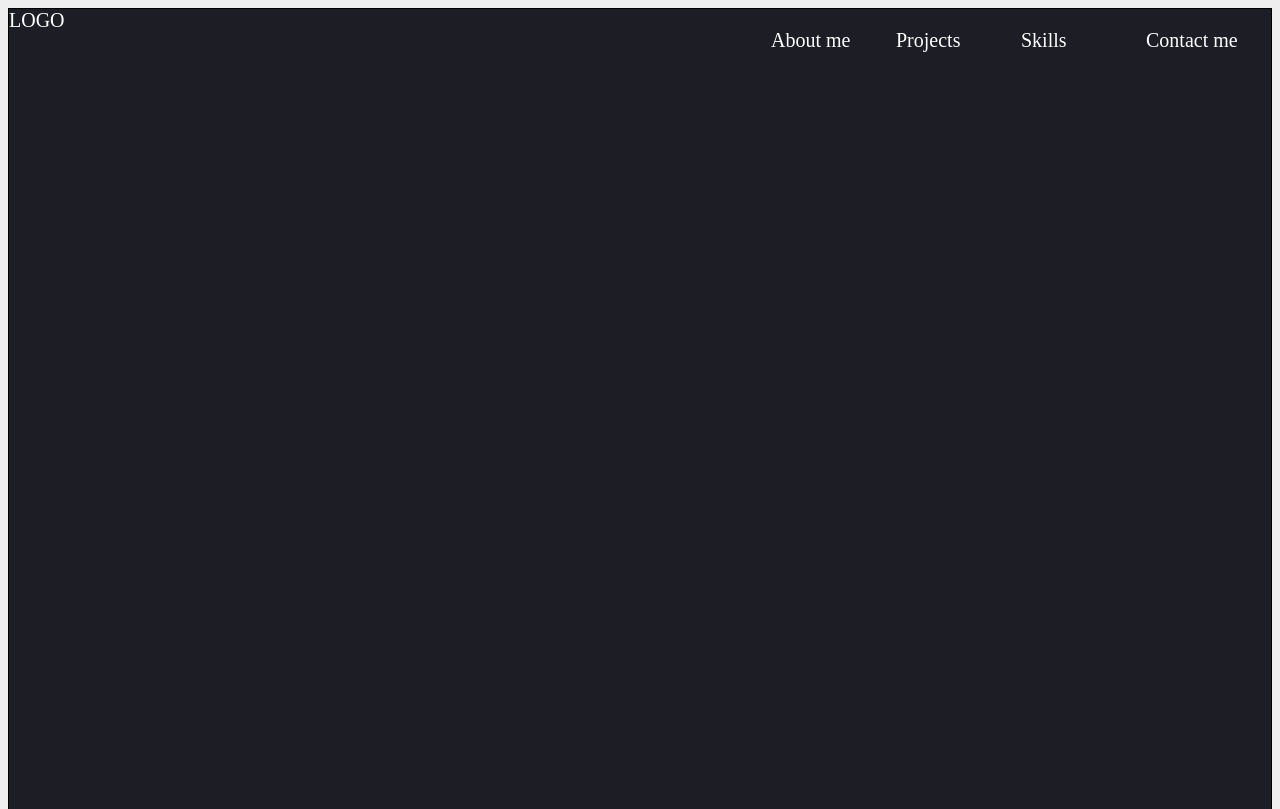
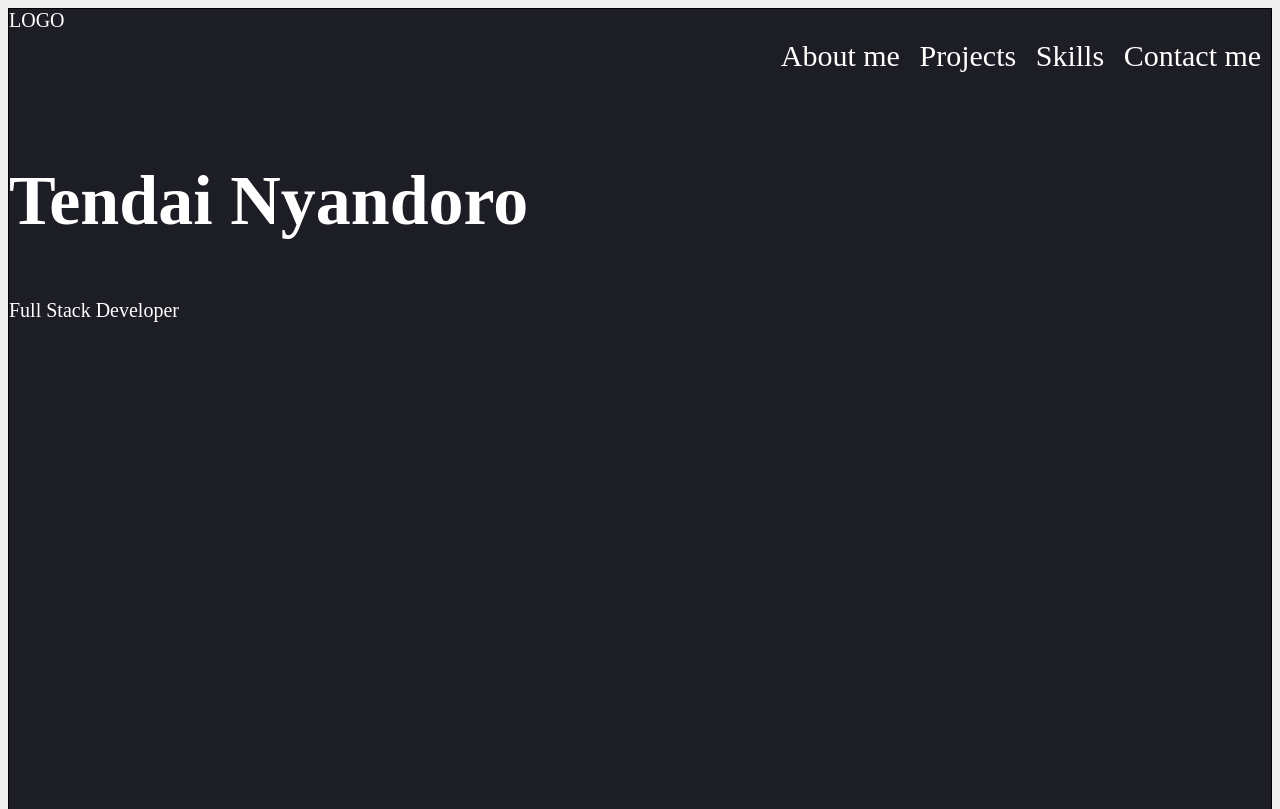
Before and after one commit to tnyandoro/Personal-profile, a website built with webpack: page dist/index.html in a window 1280 px wide. Shown: the top 809 px of the page. Built offline with nearby package versions, Linux system fonts and the light colour scheme.

Commit message:
Style the hero section

```diff
--- a/dist/index.html
+++ b/dist/index.html
@@ -18,6 +18,8 @@
           <li>Contact me</li>
         </ul>
       </nav>
+      <h1>Tendai Nyandoro</h1>
+      <p>Full Stack Developer</p>
     </section>
     <section></section>
     <section></section>
--- a/dist/styles.css
+++ b/dist/styles.css
@@ -26,9 +26,15 @@ ul {
   display: flex;
   list-style-type: none;
   width: 500px;
-  justify-content: space-between;
+  justify-content: space-around;
+  font-size: 30px;
 }
 
 li {
-  width: 200px;
+  /* width: 200px; */
+  text-decoration: none;
 }
+
+h1 {
+  font-size: 3.5em;
+}
```
